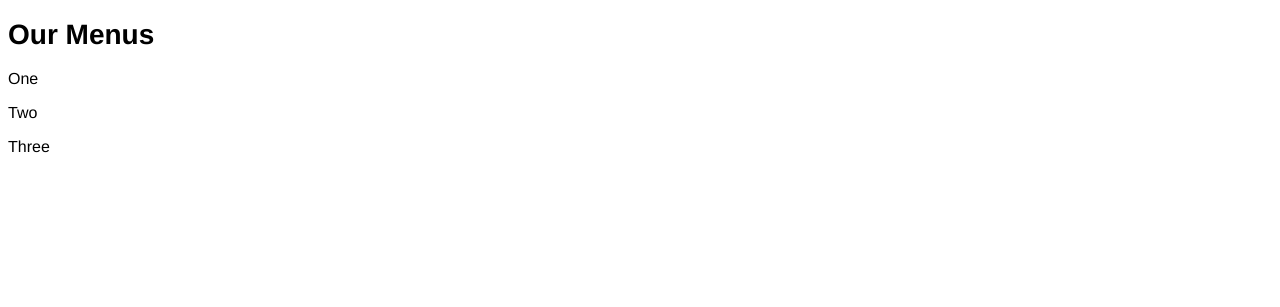
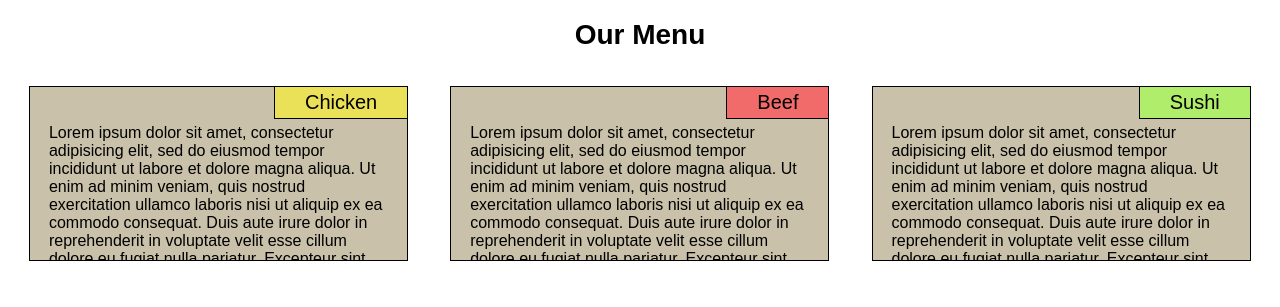
Before and after one commit to finn-dodgson/coursera-WebDevCourse, a plain HTML site: page module2-assignment/index.html in a window 1280 px wide. Drawn offline with Linux system fonts and the light colour scheme.

Commit message:
Finished module 2 assignment

```diff
--- a/module2-assignment/css/style.css
+++ b/module2-assignment/css/style.css
@@ -1,17 +1,40 @@
 /* Use border box */
 * {
   box-sizing: border-box;
-  font-family: Helvetica;
+  font-family: Arial;
 }
 
 h1 {
   font-size: 175%;
 }
 
+
+p {
+  border: 1px solid black;
+  background-color: #c9c1a9;
+  width: 90%;
+  height: 175px;
+  overflow: hidden;
+  margin-right: auto;
+  margin-left: auto;
+  position: relative;
+}
+
 .section-title {
   font-size: 125%;
-  position: absolute top right;
-  border: 1px solid black;
+  float: right;
+  padding: 4px 30px 4px 30px;
+  border-left: 1px solid black;
+  border-bottom: 1px solid black;
+  margin-left: 100%;
+  margin-bottom: 5px;
+}
+
+/* Give padding to text */
+.menu-item {
+  width: 90%;
+  margin: auto;
+  display: block;
 }
 
 /* Create row class for Responsive Framework */
@@ -23,25 +46,26 @@ h1 {
 @media (min-width: 992px) {
   .col-lg-4 {
     float: left;
-    border: 1px solid black;
     width: 33.33%;
   }
 }
 
 /* Tablet */
-@media (min-width: 992px) {
-  .col-lg-4 {
+@media (min-width: 768px) and (max-width: 991px) {
+  .col-md-6 {
     float: left;
-    border: 1px solid black;
-    width: 33.33%;
+    width: 50%;
+  }
+  .col-md-12 {
+    float: left;
+    width: 100%;
   }
 }
 
 /* Mobile */
-@media (min-width: 992px) {
-  .col-lg-4 {
+@media (max-width: 767px) {
+  .col-sm-12 {
     float: left;
-    border: 1px solid black;
-    width: 33.33%;
+    width: 100%;
   }
 }
--- a/module2-assignment/index.html
+++ b/module2-assignment/index.html
@@ -8,12 +8,27 @@
 
 </head>
 <body>
-<h1>Our Menus</h1>
+<center><h1>Our Menu</h1></center>
 
 <div class="row">
-  <div><p>One </p></div>
-  <div><p>Two </p></div>
-  <div><p>Three </p></div>
+  <div class="col-lg-4 col-md-6 col-sm-12">
+    <p>
+      <span class="section-title" style="background-color:#ebe159;">Chicken</span>
+      <span class="menu-item">Lorem ipsum dolor sit amet, consectetur adipisicing elit, sed do eiusmod tempor incididunt ut labore et dolore magna aliqua. Ut enim ad minim veniam, quis nostrud exercitation ullamco laboris nisi ut aliquip ex ea commodo consequat. Duis aute irure dolor in reprehenderit in voluptate velit esse cillum dolore eu fugiat nulla pariatur. Excepteur sint occaecat cupidatat non proident, sunt in culpa qui officia deserunt mollit anim id est laborum.</span>
+    </p>
+  </div>
+  <div class="col-lg-4 col-md-6 col-sm-12">
+    <p>
+      <span class="section-title" style="background-color:#f26b6b">Beef</span>
+      <span class="menu-item">Lorem ipsum dolor sit amet, consectetur adipisicing elit, sed do eiusmod tempor incididunt ut labore et dolore magna aliqua. Ut enim ad minim veniam, quis nostrud exercitation ullamco laboris nisi ut aliquip ex ea commodo consequat. Duis aute irure dolor in reprehenderit in voluptate velit esse cillum dolore eu fugiat nulla pariatur. Excepteur sint occaecat cupidatat non proident, sunt in culpa qui officia deserunt mollit anim id est laborum.</span>
+    </p>
+  </div>
+  <div class="col-lg-4 col-md-12 col-sm-12">
+    <p>
+      <span class="section-title" style="background-color:#b0ed6b">Sushi</span>
+      <span class="menu-item">Lorem ipsum dolor sit amet, consectetur adipisicing elit, sed do eiusmod tempor incididunt ut labore et dolore magna aliqua. Ut enim ad minim veniam, quis nostrud exercitation ullamco laboris nisi ut aliquip ex ea commodo consequat. Duis aute irure dolor in reprehenderit in voluptate velit esse cillum dolore eu fugiat nulla pariatur. Excepteur sint occaecat cupidatat non proident, sunt in culpa qui officia deserunt mollit anim id est laborum.</span>
+    </p>
+  </div>
 </div>
 
 <script id="__bs_script__">//<![CDATA[
```
Also changed, not shown: 1 other file.
